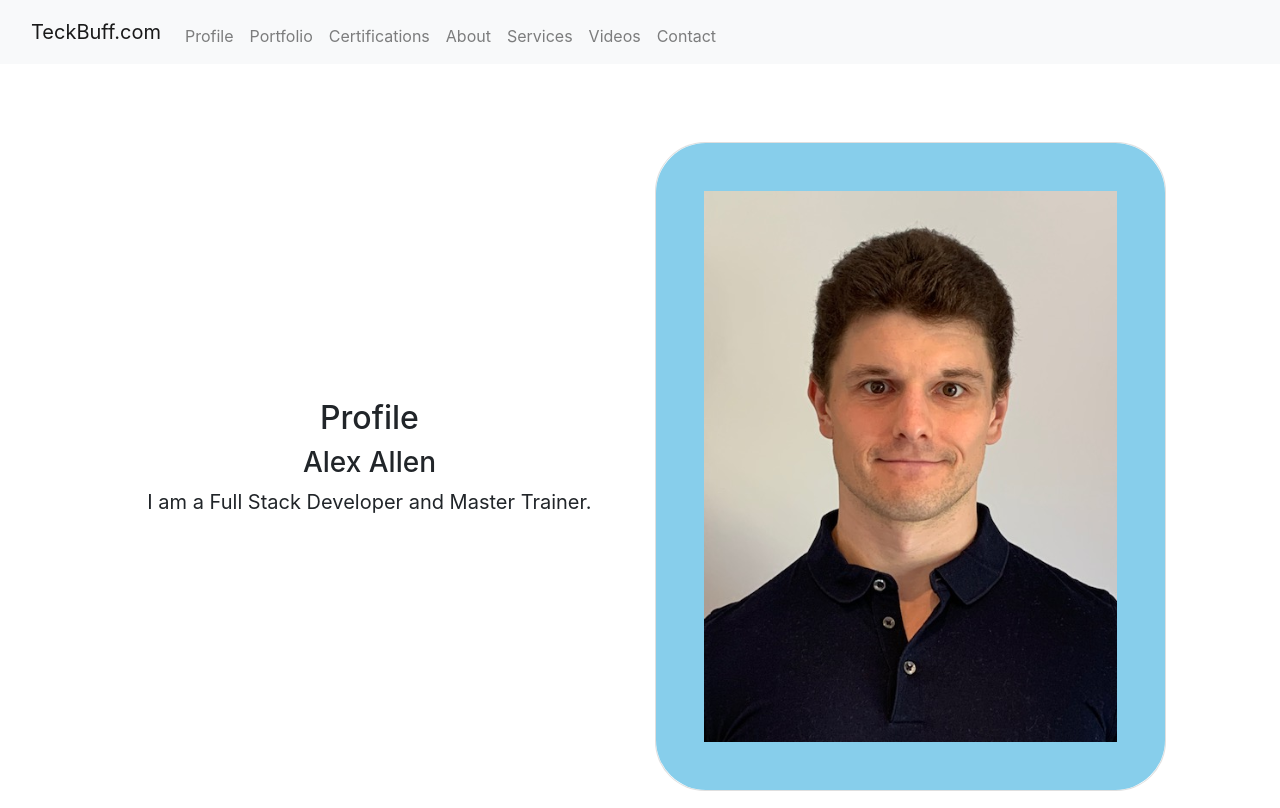
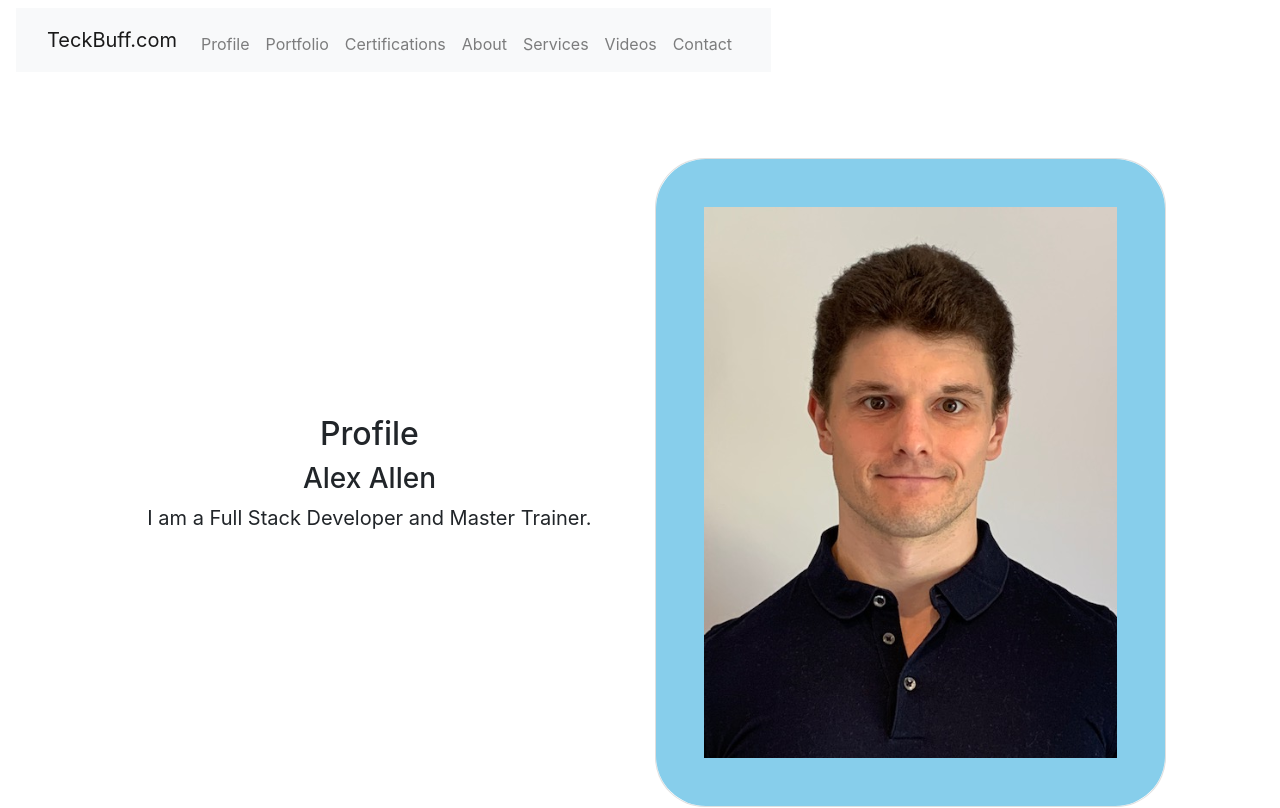
Before and after one commit to AlexAllen247/Teckbuff, a React (Create React App) app in the folder frontend/: page / in a window 1280 px wide. Shown: the top 808 px of the page. Built offline with nearby package versions, Linux system fonts and the light colour scheme.

Commit message:
navbar now a separate component

```diff
--- a/frontend/src/App.js
+++ b/frontend/src/App.js
@@ -1,7 +1,6 @@
 import { useState } from "react";
 import React from "react";
 import { Routes, Route } from "react-router-dom";
-import { Nav, Navbar } from "react-bootstrap";
 
 import ContactForm from "./components/ContactForm";
 import Notification from "./components/Notfication";
@@ -12,6 +11,7 @@
 import Portfolio from "./components/Portfolio";
 import Services from "./components/Services";
 import Videos from "./components/Videos";
+import NavBar from "./components/NavBar";
 
 import contactFormService from "./services/contactForms";
 
@@ -39,29 +39,10 @@
       });
   };
   return (
-    <div>
+    <main>
+    <div className="app">
       <Notification notification={notification} />
-      <Navbar bg="light" expand="lg">
-        <div className="container-fluid">
-          <Navbar.Brand href="/">TeckBuff.com</Navbar.Brand>
-          <Navbar.Toggle
-            aria-controls="navbar"
-            aria-expanded="false"
-            aria-label="Toggle navigation"
-          />
-          <Navbar.Collapse id="basic-navbar-nav">
-            <Nav className="me-auto mt-2">
-              <Nav.Link href="/">Profile</Nav.Link>
-              <Nav.Link href="/portfolio">Portfolio</Nav.Link>
-              <Nav.Link href="/certifications">Certifications</Nav.Link>
-              <Nav.Link href="/about">About</Nav.Link>
-              <Nav.Link href="/services">Services</Nav.Link>
-              <Nav.Link href="/videos">Videos</Nav.Link>
-              <Nav.Link href="/contactforms">Contact</Nav.Link>
-            </Nav>
-          </Navbar.Collapse>
-        </div>
-      </Navbar>
+      <NavBar />
       <Routes>
         <Route path="/" element={<Profile />} />
         <Route path="/portfolio" element={<Portfolio />} />
@@ -77,6 +58,7 @@
 
       <Footer />
     </div>
+    </main>
   );
 };
 
--- /dev/null
+++ b/frontend/src/components/NavBar.js
@@ -0,0 +1,32 @@
+import React from "react";
+import { Nav, Navbar } from "react-bootstrap";
+
+const NavBar = () => {
+  return (
+    <section className="navbar">
+      <Navbar bg="light" expand="lg">
+        <div className="container-fluid">
+          <Navbar.Brand href="/">TeckBuff.com</Navbar.Brand>
+          <Navbar.Toggle
+            aria-controls="navbar"
+            aria-expanded="false"
+            aria-label="Toggle navigation"
+          />
+          <Navbar.Collapse id="basic-navbar-nav">
+            <Nav className="me-auto mt-2">
+              <Nav.Link href="/">Profile</Nav.Link>
+              <Nav.Link href="/portfolio">Portfolio</Nav.Link>
+              <Nav.Link href="/certifications">Certifications</Nav.Link>
+              <Nav.Link href="/about">About</Nav.Link>
+              <Nav.Link href="/services">Services</Nav.Link>
+              <Nav.Link href="/videos">Videos</Nav.Link>
+              <Nav.Link href="/contactforms">Contact</Nav.Link>
+            </Nav>
+          </Navbar.Collapse>
+        </div>
+      </Navbar>
+    </section>
+  );
+};
+
+export default NavBar
```
